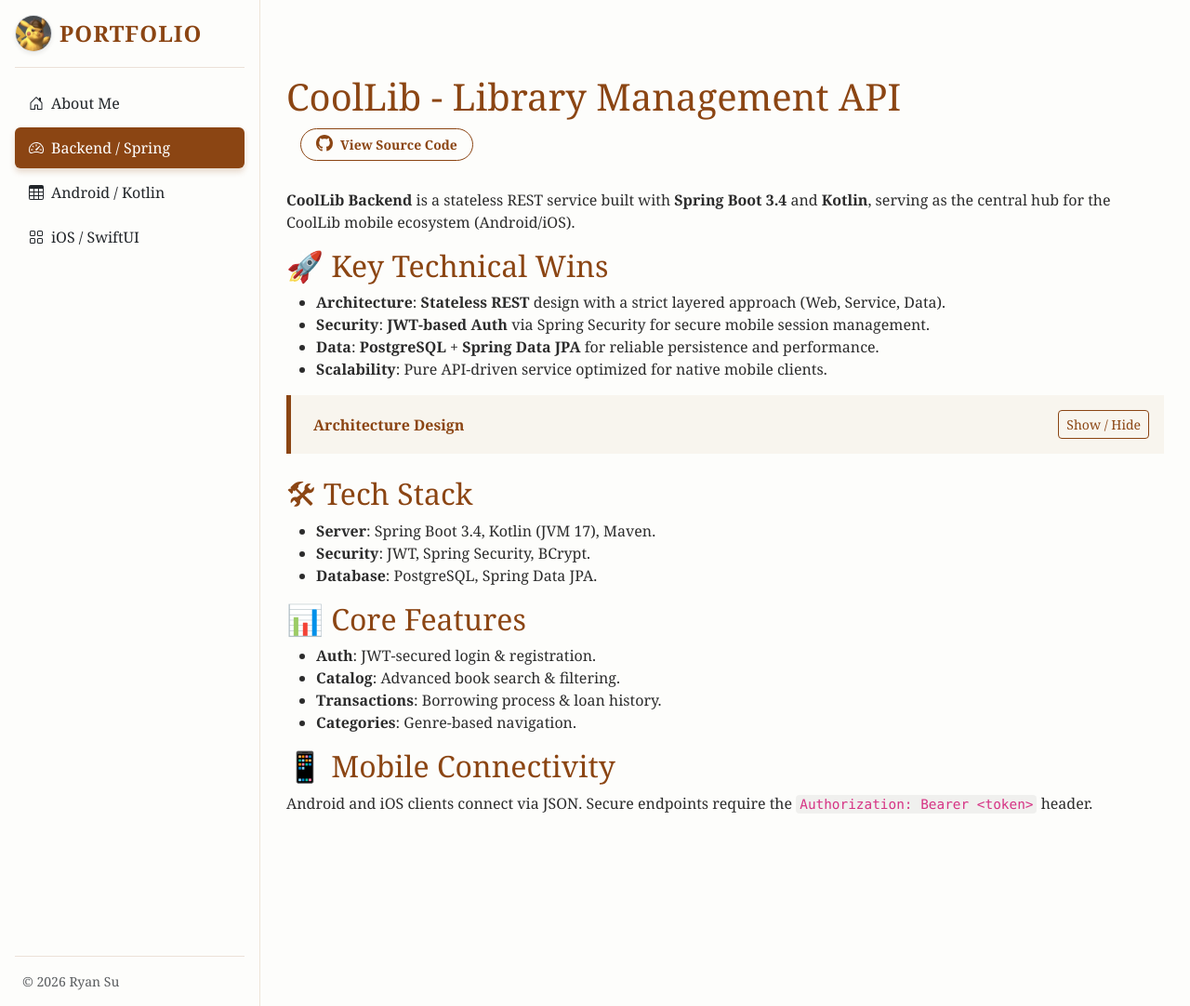
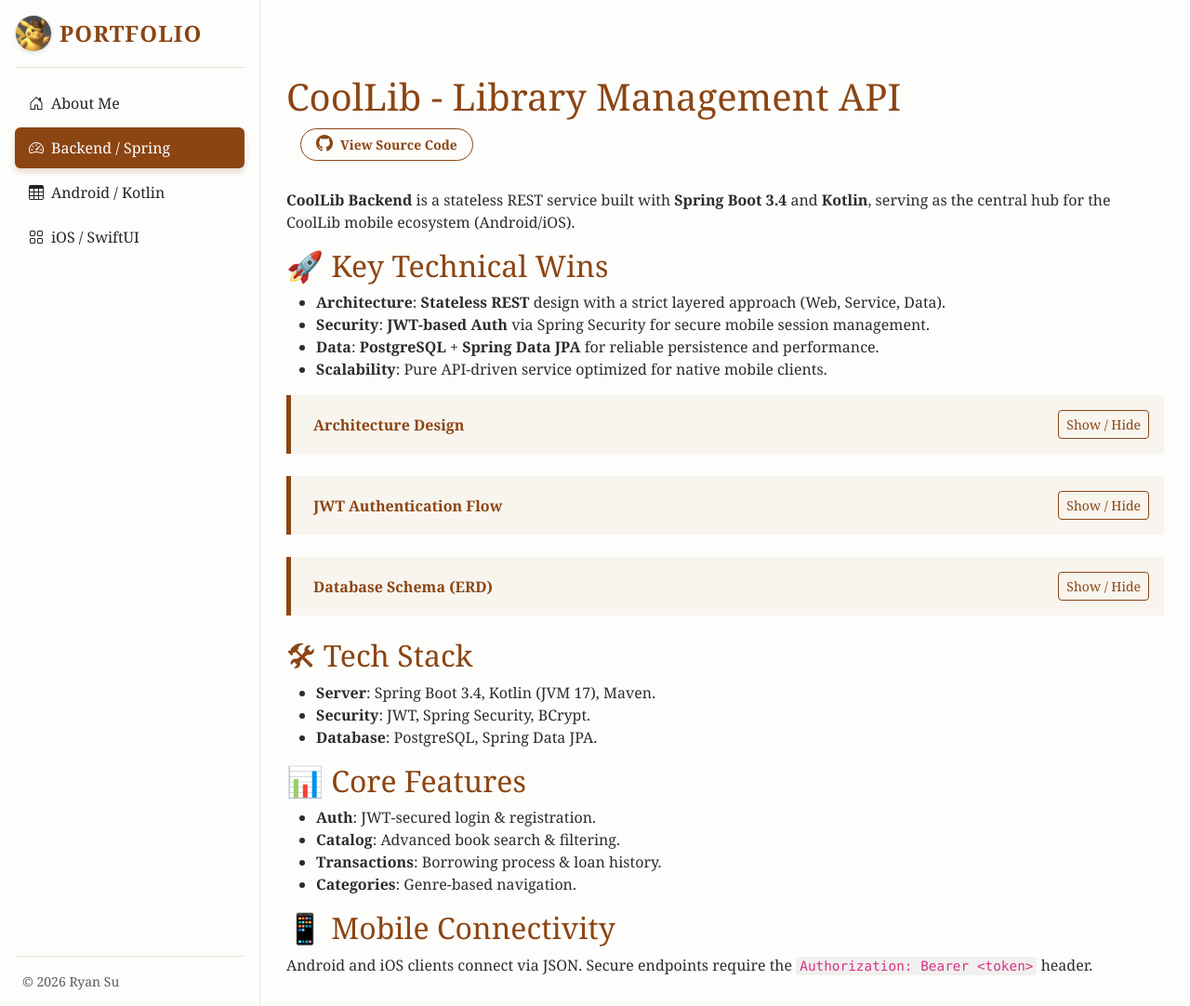
Before and after one commit to susui888/susui888.github.io, a Jekyll site: the page built from spring.md, in a window 1280 px wide. Shown: the whole page at 93% size. Built offline with Jekyll 4.4.1, drawn with Linux system fonts in a browser that asks for light colours; some of the changed lines change nothing that is shown.

Commit message:
add graph in spring project

```diff
--- a/_includes/graph-architecture.html
+++ b/_includes/graph-architecture.html
@@ -12,7 +12,7 @@
 
     <div class="collapse" id="mermaidCollapse">
         <div class="mt-4 pb-3">
-            <div class="mermaid" style="max-width: 400px; margin: 0 auto;">
+            <div class="mermaid" style="width: 40%; margin: 0 auto;">
                 graph TD
                 subgraph MobileEcosystem [Mobile Ecosystem]
                 A[Android]
--- /dev/null
+++ b/_includes/graph-authentication.html
@@ -0,0 +1,43 @@
+<div class="project-card p-3 mb-4" style="background-color: #f8f5ee; border-left: 5px solid #8B4513;">
+    <div class="d-flex justify-content-between align-items-center">
+        <span class="fw-bold text-custom-brown"><i class="bi bi-shield-lock me-2"></i> JWT Authentication Flow</span>
+        <button class="btn btn-sm"
+                style="border: 1px solid #8B4513; color: #8B4513;"
+                type="button"
+                data-bs-toggle="collapse"
+                data-bs-target="#authCollapse">
+            Show / Hide
+        </button>
+    </div>
+
+    <div class="collapse" id="authCollapse">
+        <div class="mt-4 pb-3">
+            <div class="mermaid" style="width: 90%; margin: 0 auto;">
+                sequenceDiagram
+                autonumber
+                participant Mobile as Mobile App
+                participant Spring as Spring Boot API
+                participant JWT as JwtProvider
+                participant DB as PostgreSQL
+
+                Note over Mobile, DB: 1. Login & Token Generation
+                Mobile->>Spring: POST /api/auth/login
+                Spring->>DB: Validate Credentials (BCrypt)
+                DB-->>Spring: User Found & Matches
+                Spring->>JWT: Generate Claims (UserID, Role)
+                JWT-->>Spring: Return Signed JWT
+                Spring-->>Mobile: 200 OK (Access Token)
+
+                Note over Mobile, DB: 2. Authorized Request (Stateless)
+                Mobile->>Spring: POST /api/loan (Header: Bearer &lt;token&gt;)
+                Spring->>JWT: Validate Signature & Claims
+                JWT-->>Spring: Token Valid (User: Ryan)
+                Spring->>DB: Execute Loan Books Business
+                DB-->>Spring: Return Data
+            </div>
+            <p class="small text-muted text-center mt-3 mb-0">
+                *The security layer uses a <strong>OncePerRequestFilter</strong> to intercept and validate JWTs.*
+            </p>
+        </div>
+    </div>
+</div>
--- /dev/null
+++ b/_includes/graph-database.html
@@ -0,0 +1,59 @@
+<div class="project-card p-3 mb-4" style="background-color: #f8f5ee; border-left: 5px solid #8B4513;">
+    <div class="d-flex justify-content-between align-items-center">
+        <span class="fw-bold text-custom-brown"><i class="bi bi-database me-2"></i> Database Schema (ERD)</span>
+        <button class="btn btn-sm"
+                style="border: 1px solid #8B4513; color: #8B4513;"
+                type="button"
+                data-bs-toggle="collapse"
+                data-bs-target="#erCollapse">
+            Show / Hide
+        </button>
+    </div>
+
+    <div class="collapse" id="erCollapse">
+        <div class="mt-4 pb-3">
+            <div class="mermaid" style="width: 60%; margin: 0 auto;">
+                erDiagram
+                CATEGORIES ||--o{ BOOKS : "classifies"
+                USERS ||--o{ LOANS : "places"
+                BOOKS ||--o{ LOANS : "is borrowed in"
+
+                CATEGORIES {
+                serial categoryid PK
+                varchar categoryname
+                text description
+                varchar language
+                }
+
+                BOOKS {
+                serial bookid PK
+                varchar isbn UK
+                varchar title
+                varchar author
+                integer categoryid FK
+                integer availablecopies
+                text description
+                }
+
+                USERS {
+                serial userid PK
+                varchar username UK
+                varchar email UK
+                date registrationdate
+                }
+
+                LOANS {
+                serial loanid PK
+                integer bookid FK
+                integer userid FK
+                date borrowdate
+                date duedate
+                varchar loanstatus "Returned/Borrowed/Overdue"
+                }
+            </div>
+            <p class="small text-muted text-center mt-3 mb-0">
+                *Normalized <strong>PostgreSQL</strong> schema featuring indexed lookups and status constraints.*
+            </p>
+        </div>
+    </div>
+</div>
--- a/spring.md
+++ b/spring.md
@@ -35,6 +35,10 @@
 
 {% include graph-architecture.html %}
 
+{% include graph-authentication.html %}
+
+{% include graph-database.html %}
+
 ## 🛠 Tech Stack
 
 - **Server**: Spring Boot 3.4, Kotlin (JVM 17), Maven.
```
Also changed, not shown: 1 other file.
